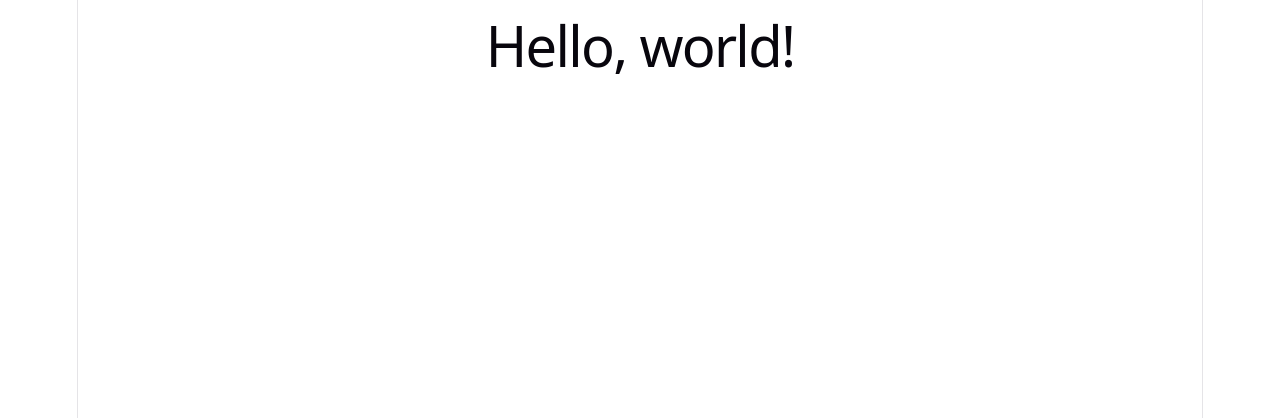
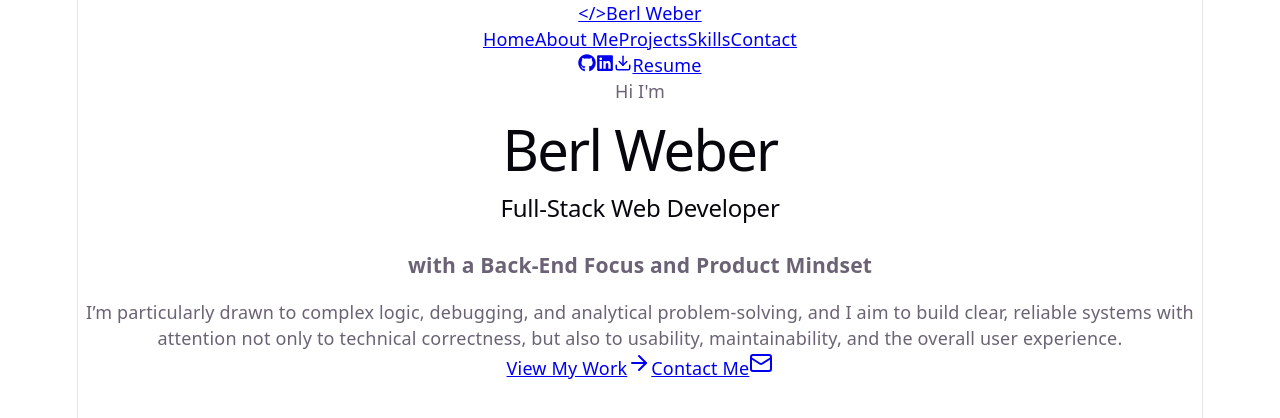
Before and after one commit to berlweber/berl-weber-portfolio, a React (Vite) app: page / in a window 1280 px wide. Shown: the top 418 px of the page. Built offline with nearby package versions, Linux system fonts and the light colour scheme.

Commit message:
created header, navbar and hero components. imported react-lucid and react-icons packages and updloaded resume pdf

```diff
--- a/package.json
+++ b/package.json
@@ -10,8 +10,10 @@
     "preview": "vite preview"
   },
   "dependencies": {
+    "lucide-react": "^1.16.0",
     "react": "^19.2.5",
-    "react-dom": "^19.2.5"
+    "react-dom": "^19.2.5",
+    "react-icons": "^5.6.0"
   },
   "devDependencies": {
     "@eslint/js": "^10.0.1",
--- a/src/App.jsx
+++ b/src/App.jsx
@@ -1,10 +1,13 @@
 import './App.css';
+import Header from './components/Header/Header.jsx';
+import Hero from './components/Hero/Hero.jsx'
 
 const App = () => {
 
   return (
     <>
-      <h1>Hello, world!</h1>
+      <Header />
+      <Hero />
     </>
   );
 };
--- /dev/null
+++ b/src/components/Header/Header.jsx
@@ -0,0 +1,32 @@
+import './Header.css';
+import Navbar from '../Navbar/Navbar.jsx'
+
+import { Download } from "lucide-react";
+import { FaGithub } from "react-icons/fa6";
+import { FaLinkedin } from "react-icons/fa";
+
+const Header = () => {
+    return (
+
+        <header>
+            <a href="#home">
+                <span>&lt;/&gt;</span>
+                <span>Berl Weber</span>
+            </a>
+            <Navbar />
+
+            <a href="https://github.com/berlweber" target='_blank'>
+                <FaGithub />
+            </a>
+            <a href="https://github.com/berlweber" target='_blank'>
+                <FaLinkedin />
+            </a>
+            <a href="/resume-Berl Weber-full-stack-developer.pdf" download className='resume-btn'>
+                <Download size={18} />
+                Resume
+            </a>
+        </header>
+    )
+}
+
+export default Header;
--- /dev/null
+++ b/src/components/Hero/Hero.jsx
@@ -0,0 +1,28 @@
+import './Hero.css';
+import { ArrowRight, Mail } from 'lucide-react';
+
+const Hero = () => {
+    return (
+        <>
+            <p className='eyebrow'>Hi I'm</p>
+            <h1>Berl Weber</h1>
+            <h2>Full-Stack Web Developer</h2>
+            <h3 className='accent'>with a Back-End Focus and Product Mindset</h3>
+            <p>I’m particularly drawn to complex logic, debugging, and analytical problem-solving, and
+                 I aim to build clear, reliable systems with attention not only to technical correctness,
+                 but also to usability, maintainability, and the overall user experience.</p>
+            <div className='call-to-action'>
+                <a href="#projects">
+                    View My Work
+                    <ArrowRight />
+                </a>
+                <a href="#contact">
+                    Contact Me
+                    <Mail />
+                </a>
+            </div>
+        </>
+    );
+};
+
+export default Hero;
--- /dev/null
+++ b/src/components/Navbar/Navbar.jsx
@@ -0,0 +1,15 @@
+import './Navbar.css';
+
+const Navbar = () => {
+    return (
+        <nav>
+            <a href="#home">Home</a>
+            <a href="#about">About Me</a>
+            <a href="#projects">Projects</a>
+            <a href="#skills">Skills</a>
+            <a href="#contact">Contact</a>
+        </nav>
+    );
+};
+
+export default Navbar;
```
Also changed, not shown: src/components/Header/Header.css (added), src/components/Hero/Hero.css (added), src/components/Navbar/Navbar.css (added), 2 other files (tests, documents, lock files or other folders).
